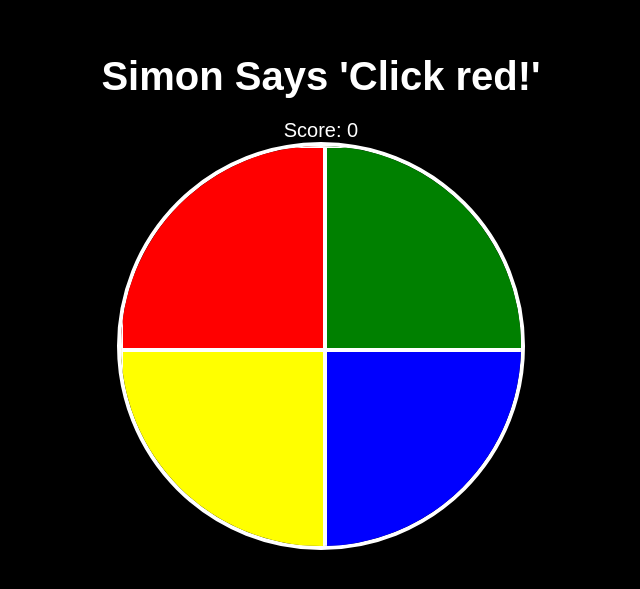
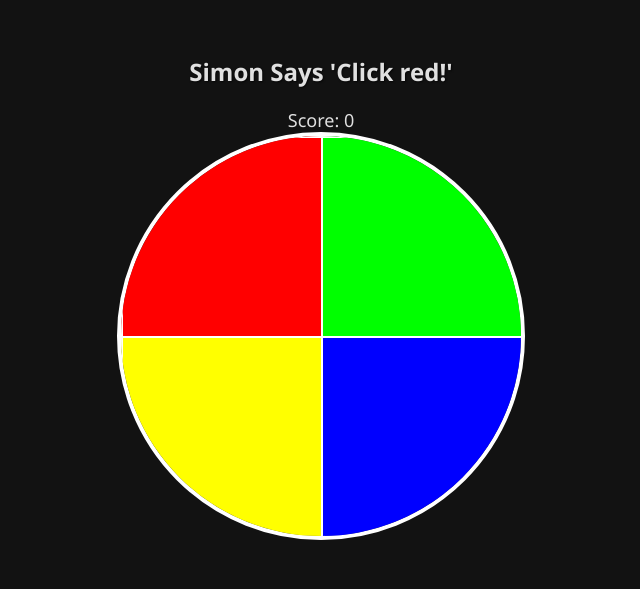
Before and after one commit to DrishyaShrestha09/Simon_Says, a plain HTML site: page index.html in a window 1280 px wide. Shown: the part 111-700 px from the top of the page, without its empty margins (319-959 px from the left). Drawn offline with Linux system fonts and the light colour scheme.

Commit message:
CSS_enhancements

```diff
--- a/style.css
+++ b/style.css
@@ -1,50 +1,61 @@
 body {
-    background-color: black;
-    color: white;
+    background-color: #121212;
+    color: #e0e0e0;
     display: flex;
     justify-content: center;
     align-items: center;
-    height: 100vh; /* Ensures the body takes up full viewport height */
-    font-size: 20px;
-    font-family: sans-serif;
-    margin: 0; /* Removes default margin */
+    height: 100vh;
+    font-size: 18px;
+    font-family: 'Segoe UI', Tahoma, Geneva, Verdana, sans-serif;
+    margin: 0;
 }
+
 #game {
     display: grid;
-    place-items: center; /* Centers the game element */
+    place-items: center;
 }
+
 #heading {
     width: 100%;
-    display: block;
     text-align: center;
-    margin-bottom: 20px; /* Adds space below heading */
+    margin-bottom: 20px;
+    font-size: 24px;
+    font-weight: bold;
+    text-shadow: 1px 1px 2px rgba(0, 0, 0, 0.7);
 }
+
 #grid {
     width: 400px;
     height: 400px;
     border-radius: 50%;
     overflow: hidden;
-    border: 4px solid white;
+    border: 4px solid #ffffff;
+    background: linear-gradient(145deg, #333, #444);
     display: grid;
-    grid-template-columns: 1fr 1fr; /* Simplifies grid column definition */
-    gap: 0; /* Ensures no gap between cells */
+    grid-template-columns: 1fr 1fr;
+    gap: 0;
 }
+
 .cell {
     display: grid;
-    place-items: center; /* Centers content in cell */
-    width: 200px;
-    height: 200px;
-    border: 2px solid white;
+    place-items: center;
+    width: 100%;
+    height: 100%;
+    border: 2px solid #ffffff;
 }
+
 #red {
-    background-color: red;
+    background-color: #ff0000;
 }
+
 #green {
-    background-color: green;
+    background-color: #00ff00;
 }
+
 #yellow {
-    background-color: yellow;
+    background-color: #ffff00;
 }
+
 #blue {
-    background-color: blue;
+    background-color: #0000ff;
 }
```
